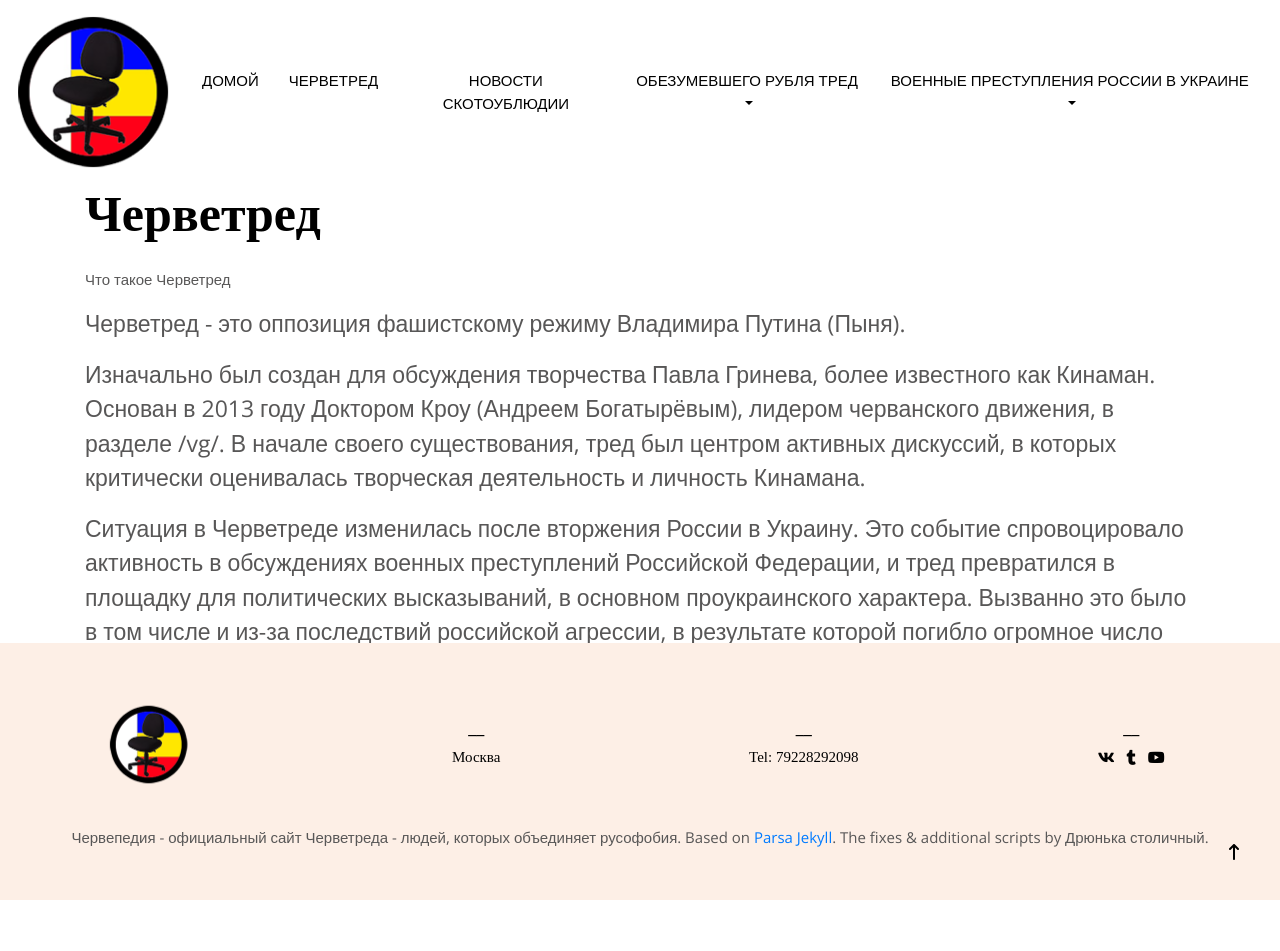
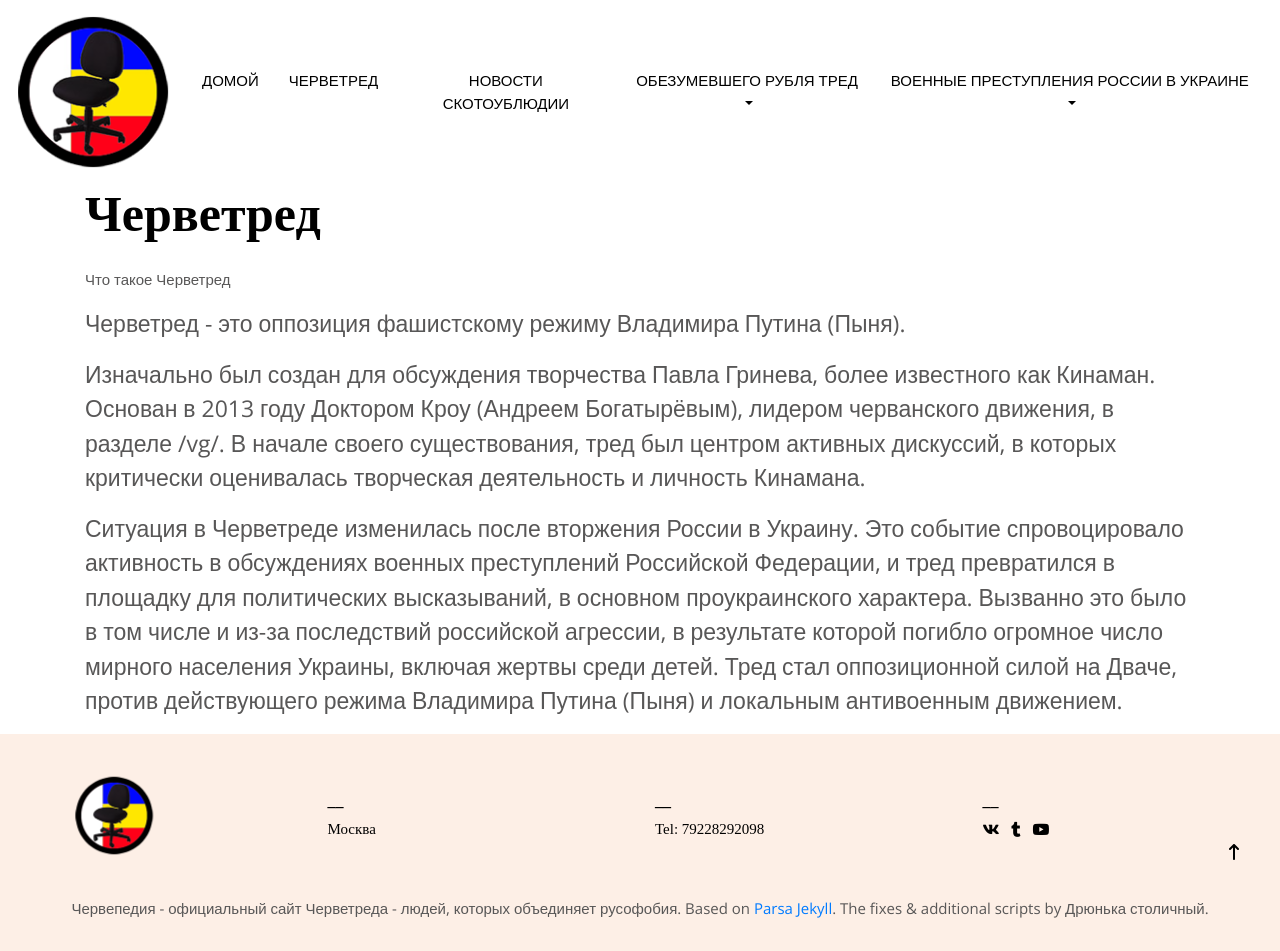
Before and after one commit to chervetred/chervetred.github.io, a Jekyll site: the page built from _pages/about.md, in a window 1280 px wide. Built offline with Jekyll 4.4.1, drawn with Linux system fonts in a browser that asks for light colours; some web fonts are replaced; a script that is not in the unit is left out; comment, search, counter and statistics services are not loaded; before the commit the page ends 900 px from its top, so only the background shows below that.

Commit message:
Update footer.html

```diff
--- a/_includes/footer.html
+++ b/_includes/footer.html
@@ -1,5 +1,4 @@
-<footer class="bg-secondary" style="position: fixed; width: 100%; bottom: 0; padding: 20px 0;">
-  <div class="container-sm text-center">
+<footer class="bg-secondary" style="height: auto;">
   <head> <meta name="description" content="Черветред – русофобское сообщество на Дваче"/> </head>
   <div class="container-sm">
     <div class="row align-items-center"> <!-- Add the align-items-center class to center the content -->
```
